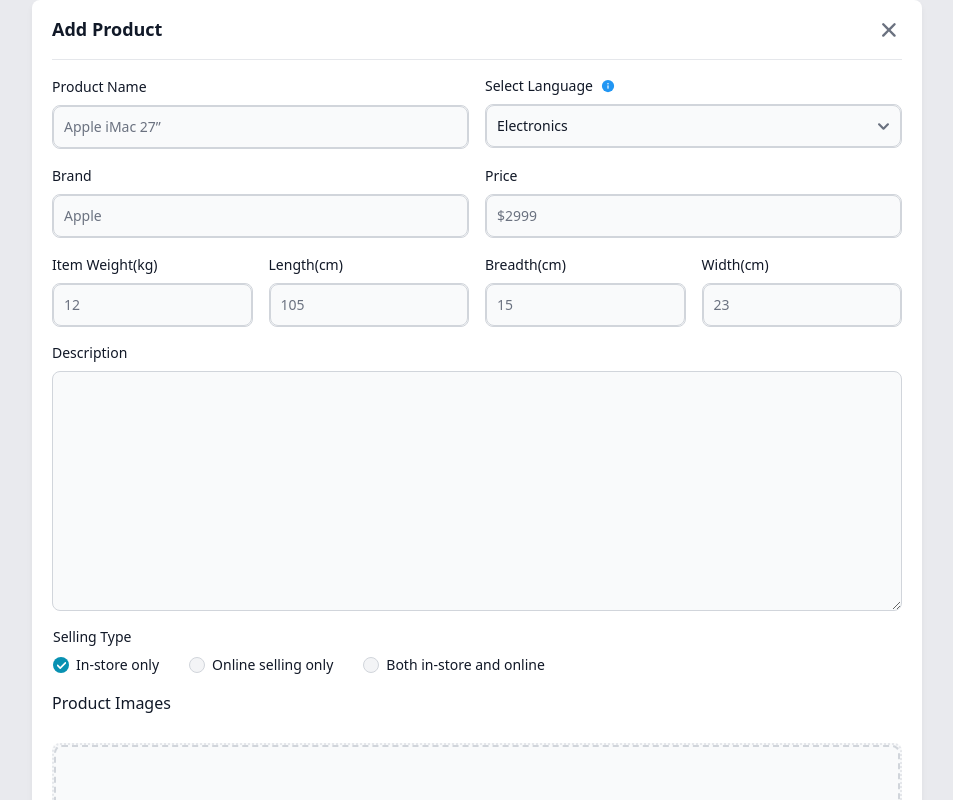
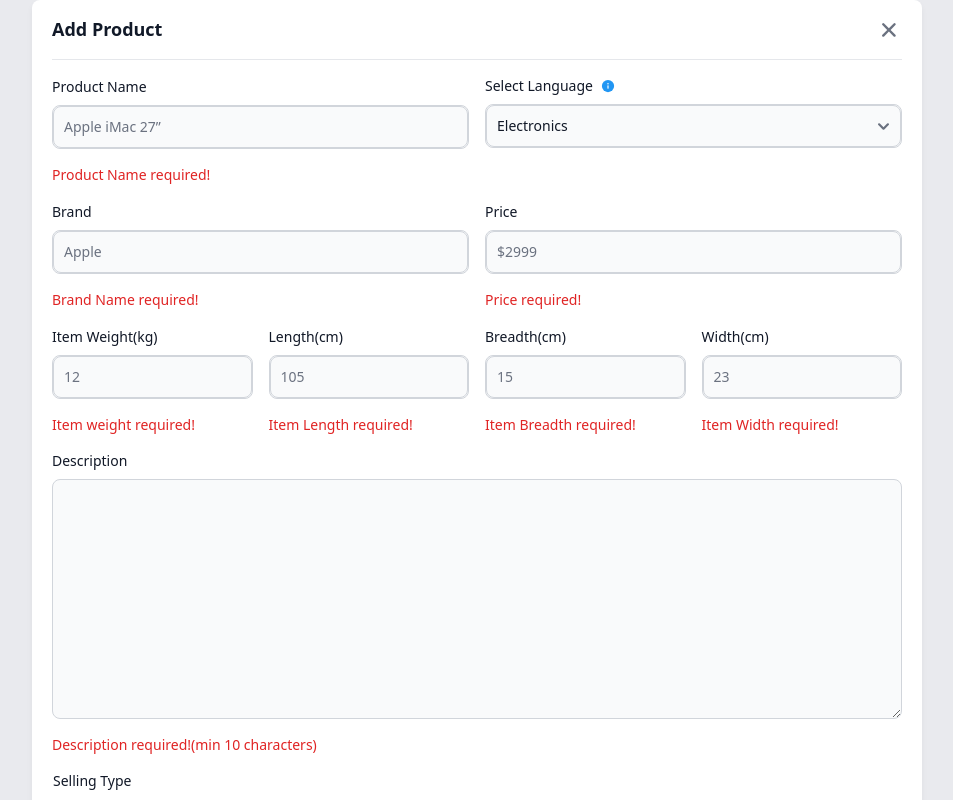
Before and after one commit to Kirttinath/flowbite_Dropdown, a Next.js app: page / in a window 1280 px wide. Shown: the top 800 px of the page, without its empty margins (163-1116 px from the left). Built offline with nearby package versions, Linux system fonts and the light colour scheme.

Commit message:
Helper text added

```diff
--- a/pages/Component/ProductPage.tsx
+++ b/pages/Component/ProductPage.tsx
@@ -104,6 +104,13 @@
               placeholder="Apple iMac 27”"
               className={style.textInput}
               {...register("Product_Name")}
+              helperText={
+                <>
+                  <span className="flex text-red-600">
+                    Product Name required!
+                  </span>
+                </>
+              }
             />
           </div>
           <div className={style.select}>
@@ -131,6 +138,13 @@
               placeholder="Apple"
               className={style.textInput}
               {...register("Brand")}
+              helperText={
+                <>
+                  <span className="flex text-red-600">
+                    Brand Name required!
+                  </span>
+                </>
+              }
             />
           </div>
           <div className={style.product}>
@@ -143,6 +157,11 @@
               placeholder="$2999"
               className={style.textInput}
               {...register("Price")}
+              helperText={
+                <>
+                  <span className="flex text-red-600">Price required!</span>
+                </>
+              }
             />
           </div>
         </div>
@@ -158,6 +177,13 @@
               placeholder="12"
               className={style.textInput}
               {...register("Item_Weight")}
+              helperText={
+                <>
+                  <span className="flex text-red-600">
+                    Item weight required!
+                  </span>
+                </>
+              }
             />
           </div>
           <div className={style.product}>
@@ -170,6 +196,13 @@
               placeholder="105"
               className={style.textInput}
               {...register("Lenght")}
+              helperText={
+                <>
+                  <span className="flex text-red-600">
+                    Item Length required!
+                  </span>
+                </>
+              }
             />
           </div>
           <div className={style.product}>
@@ -182,6 +215,13 @@
               placeholder="15"
               className={style.textInput}
               {...register("Breadth")}
+              helperText={
+                <>
+                  <span className="flex text-red-600">
+                    Item Breadth required!
+                  </span>
+                </>
+              }
             />
           </div>
           <div className={style.product}>
@@ -194,6 +234,13 @@
               placeholder="23"
               className={style.textInput}
               {...register("Width")}
+              helperText={
+                <>
+                  <span className="flex text-red-600">
+                    Item Width required!
+                  </span>
+                </>
+              }
             />
           </div>
         </div>
@@ -214,6 +261,13 @@
             // Magic Keyboard-Us"
             className={style.textArea}
             {...register("Description")}
+            helperText={
+              <>
+                <span className="flex text-red-600">
+                  Description required!(min 10 characters)
+                </span>
+              </>
+            }
           />
         </div>
 
@@ -221,7 +275,7 @@
           <Label value="Selling Type" />
           <div className={style.checkBox} id="checkbox">
             <div className={style.checkButton}>
-              <Checkbox id="Store" defaultChecked className={style.ck_btn} />
+              <Checkbox id="Store" className={style.ck_btn} />
               <Label htmlFor="Store">In-store only</Label>
             </div>
             <div className={style.checkButton}>
```
